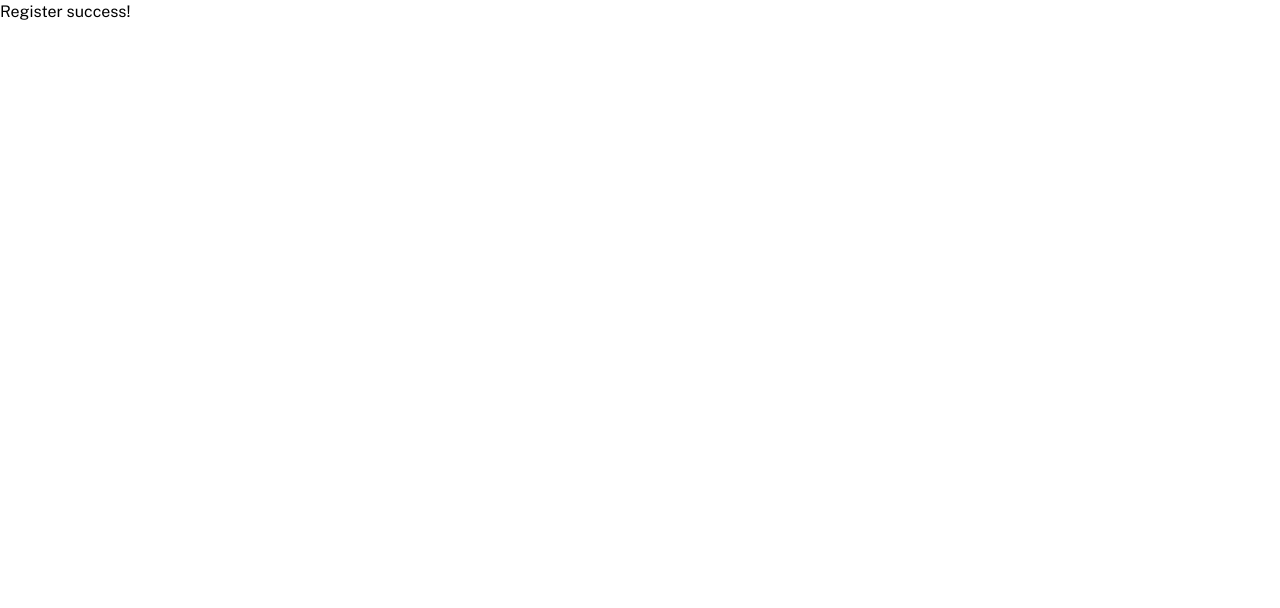
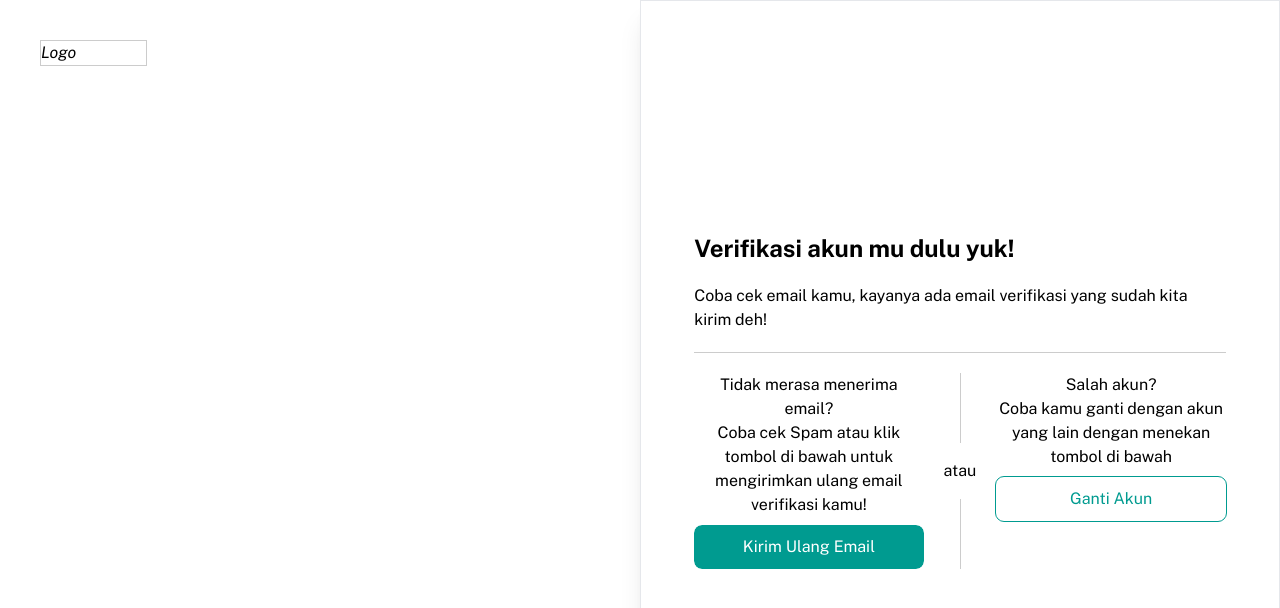
Before and after one commit to rianafrianto/jcwd-ls01-02-fe, a React (Create React App) app: page /unverified in a window 1280 px wide. Shown: the top 608 px of the page. Built offline with nearby package versions, Linux system fonts and the light colour scheme.

Commit message:
Router changes, Layout changes, unverified page created and detailed

```diff
--- a/src/App.js
+++ b/src/App.js
@@ -1,5 +1,5 @@
 import "./App.css";
-import { Route, Routes, useLocation } from "react-router-dom";
+import { Navigate, Route, Routes, useLocation } from "react-router-dom";
 import SignUp from "./Pages/SignUp";
 import LogIn from "./Pages/LogIn";
 import Home from "./Pages/Home";
@@ -54,6 +54,7 @@ function App() {
         <Route path="/unverified" element={<Unverified />} />
         {/* Admin */}
         <Route path="/admin/*" element={<Admin />} />
+        <Route path="*" element={<Navigate to="/" />} />
       </Routes>
       {location.pathname === "/login" ||
       location.pathname === "/register" ||
--- a/src/Component/Button.jsx
+++ b/src/Component/Button.jsx
@@ -1,6 +1,6 @@
 import React from "react";
 
-function Button({ className, onClick, type, disabled, buttonText }) {
+function Button({ className, onClick, type, disabled, buttonContent }) {
   return (
     <button
       type={type}
@@ -8,7 +8,7 @@ function Button({ className, onClick, type, disabled, buttonText }) {
       className={`button-general ${className}`}
       onClick={onClick}
     >
-      {buttonText}
+      {buttonContent}
     </button>
   );
 }
--- a/src/Component/Dropdown.jsx
+++ b/src/Component/DropdownProfile.jsx
@@ -3,7 +3,7 @@ import { useNavigate } from "react-router-dom";
 import { useDispatch } from "react-redux";
 import Cookies from "js-cookie";
 
-function Dropdown({ dropdown, setDropdown }) {
+function DropdownProfile({ dropdown, setDropdown }) {
   const navigate = useNavigate();
   const dispatch = useDispatch();
   return (
@@ -43,4 +43,4 @@ function Dropdown({ dropdown, setDropdown }) {
   );
 }
 
-export default Dropdown;
+export default DropdownProfile;
--- a/src/Component/Navbar.jsx
+++ b/src/Component/Navbar.jsx
@@ -1,7 +1,7 @@
 import React, { useState } from "react";
 import { useNavigate } from "react-router-dom";
 import { useSelector } from "react-redux";
-import Dropdown from "./Dropdown";
+import Dropdown from "./DropdownProfile";
 import Button from "./Button";
 
 function Navbar() {
@@ -62,7 +62,7 @@ function Navbar() {
             <li className="w-1/2 h-full">
               <Button
                 type="button"
-                buttonText="Masuk"
+                buttonContent="Masuk"
                 className="outline-primary text-primary text-xs"
                 onClick={() => navigate("/login")}
               />
@@ -70,7 +70,7 @@ function Navbar() {
             <li className="w-1/2 h-full">
               <Button
                 type="button"
-                buttonText="Daftar"
+                buttonContent="Daftar"
                 className="bg-primary text-white text-xs"
                 onClick={() => navigate("/register")}
               />
--- a/src/Pages/SignUp.jsx
+++ b/src/Pages/SignUp.jsx
@@ -66,7 +66,7 @@ function SignUp() {
       Cookies.set("token", res.headers["x-token-access"]);
       toast.success(`welcome ${values.username}`);
       setTimeout(() => {
-        navigate("/home");
+        navigate("/unverified");
       }, 1000);
     } catch (error) {
       dispatch({
@@ -80,7 +80,7 @@ function SignUp() {
   };
   return (
     <div className="w-screen h-screen flex bg-white">
-      <div className="w-1/2 h-full border border-black flex justify-center items-center relative">
+      <div className="w-1/2 h-full flex justify-center items-center relative">
         <i
           className="w-1/6 min-h-min border border-neutral-gray border-1 hover:bg-white cursor-pointer absolute left-10 top-10"
           onClick={() => navigate("/home")}
@@ -89,7 +89,7 @@ function SignUp() {
         </i>
         <img src={signupImage} alt="" className="" />
       </div>
-      <div className="w-1/2 h-full border flex border-black">
+      <div className="w-1/2 h-full border flex shadow-xl">
         <div className="bg-white h-5/6 w-5/6 m-auto flex flex-col items-center justify-center gap-y-5 py-10 container">
           <div className="w-full min-h-min text-2xl font-bold">
             Mari Kita Mulai Ya
@@ -108,24 +108,34 @@ function SignUp() {
           <div className="w-full min-h-min flex flex-col gap-y-5">
             <div className="w-full h-1/2">
               <div className="w-full h-11 flex items-center gap-x-4">
-                <button
+                <Button
                   type="button"
                   className="button-general outline-neutral-gray relative gap-x-3"
-                >
-                  <img src={googleIcon} alt="" className="h-5 aspect-square" />{" "}
+                  buttonContent={
+                    <>
+                      <img
+                        src={googleIcon}
+                        alt=""
+                        className="h-5 aspect-square"
+                      />{" "}
                       Daftar dengan Google
-                </button>
-                <button
+                    </>
+                  }
+                />
+                <Button
                   type="button"
                   className="button-general bg-facebook text-white relative gap-x-3"
-                >
+                  buttonContent={
+                    <>
                       <img
                         src={facebookIcon}
                         alt=""
                         className="h-5 aspect-square"
                       />{" "}
                       Daftar dengan Facebook
-                </button>
+                    </>
+                  }
+                />
               </div>
             </div>
             <div className="w-full h-full relative flex justify-center items-center">
@@ -279,7 +289,7 @@ function SignUp() {
                   </div>
                   <Button
                     type="submit"
-                    buttonText={isSubmitting ? "Loading.." : "Sign Up"}
+                    buttonContent={isSubmitting ? "Loading.." : "Sign Up"}
                     disabled={!isValid || isSubmitting}
                     className="bg-primary text-white disabled:bg-gray-600 disabled:cursor-not-allowed text-sm leading-5 hover:bg-dark-primary"
                   />
--- a/src/Pages/Unverified.jsx
+++ b/src/Pages/Unverified.jsx
@@ -1,7 +1,109 @@
-import React from "react";
+import axios from "axios";
+import React, { useState } from "react";
+import { useEffect } from "react";
+import { useSelector } from "react-redux";
+import { Link, useNavigate } from "react-router-dom";
+import { toast } from "react-toastify";
+import Cookies from "js-cookie";
+import { useDispatch } from "react-redux";
+import Button from "../Component/Button";
+import API_URL from "../Helpers/API_URL";
 
 function Unverified() {
-  return <div>Register success!</div>;
+  const navigate = useNavigate();
+  const dispatch = useDispatch();
+  const { username, id, email, verified } = useSelector((state) => state.user);
+  const [loadingEmail, setLoadingEmail] = useState(false);
+
+  const sendEmail = async () => {
+    try {
+      setLoadingEmail(true);
+      await axios.post(`${API_URL}/auth/email-verification`, {
+        id,
+        username,
+        email,
+      });
+      toast.success("Email sent!");
+    } catch (error) {
+      console.log(error);
+    } finally {
+      setLoadingEmail(false);
+    }
+  };
+
+  const changeAccount = () => {
+    Cookies.remove("token");
+    dispatch({ type: "LOGOUT" });
+    navigate("/login");
+  };
+
+  useEffect(() => {
+    if (verified) navigate(-1);
+  }, []);
+
+  return (
+    <div className="w-screen h-screen flex bg-white">
+      <div className="w-1/2 h-full flex justify-center items-center relative">
+        <i
+          className="w-1/6 min-h-min border border-neutral-gray border-1 hover:bg-white cursor-pointer absolute left-10 top-10"
+          onClick={() => navigate("/home")}
+        >
+          Logo
+        </i>
+      </div>
+      <div className="w-1/2 h-full border flex shadow-xl">
+        <div className="bg-white h-5/6 w-5/6 m-auto flex flex-col items-center justify-center gap-y-5 py-10 container">
+          <div className="w-full min-h-min text-2xl font-bold">
+            Verifikasi akun mu dulu yuk!
+          </div>
+          <div className="w-full min-h-min">
+            <p className="">
+              Coba cek email kamu, kayanya ada email verifikasi yang sudah kita
+              kirim deh!
+            </p>
+          </div>
+          <div className="border border-t-0 border-neutral-gray w-full " />
+          <div className="w-full flex gap-x-5">
+            <div className="w-full flex flex-col gap-y-2">
+              <p className="text-center">
+                Tidak merasa menerima email?
+                <br />
+                Coba cek Spam atau klik tombol di bawah untuk mengirimkan ulang
+                email verifikasi kamu!
+              </p>
+              <Button
+                disabled={loadingEmail}
+                buttonContent={
+                  loadingEmail ? "Sedang Mengirim ..." : "Kirim Ulang Email"
+                }
+                className="text-white bg-primary hover:bg-primary-dark disabled:bg-gray-600"
+                onClick={sendEmail}
+              />
+            </div>
+            <div className="h-full relative flex justify-center items-center">
+              <div className="border border-l-0 border-neutral-gray h-full absolute" />
+              <div className="py-5 leading-none z-10 min-h-min bg-white">
+                atau
+              </div>
+            </div>
+            <div className="w-full flex flex-col gap-y-2">
+              <p className="text-center">
+                Salah akun?
+                <br />
+                Coba kamu ganti dengan akun yang lain dengan menekan tombol di
+                bawah
+              </p>
+              <Button
+                buttonContent="Ganti Akun"
+                className="text-primary"
+                onClick={changeAccount}
+              />
+            </div>
+          </div>
+        </div>
+      </div>
+    </div>
+  );
 }
 
 export default Unverified;
--- a/tailwind.config.js
+++ b/tailwind.config.js
@@ -5,7 +5,7 @@ module.exports = {
     extend: {
       colors: {
         primary: "#009B90",
-        "dark-primary": "#008076",
+        "primary-dark": "#008076",
         secondary: "#213360",
         neutral: "#222222",
         "neutral-gray": "#CCCCCC",
```
Lines whose indentation alone changed are shown as unchanged.
